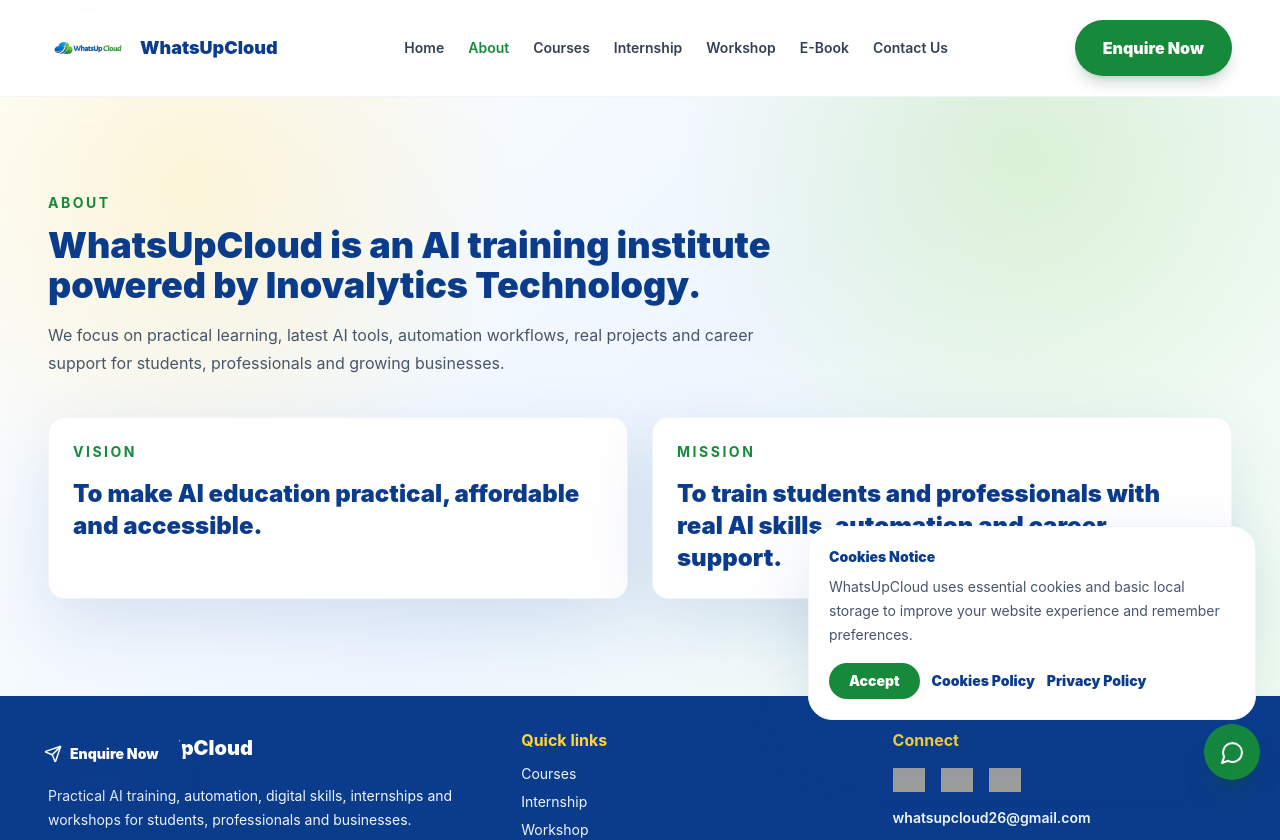
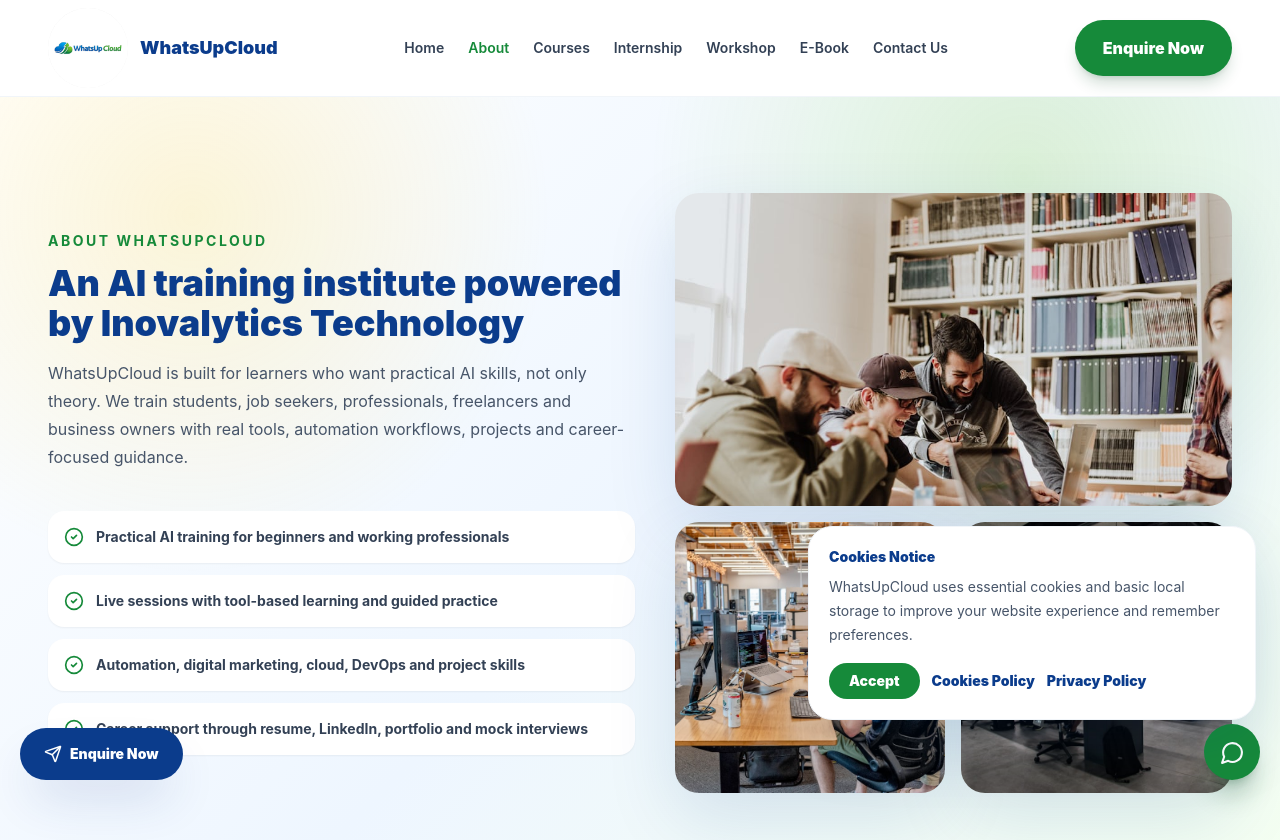
Before and after one commit to whatsupcloud/WhatsupcloudWebsite, a React (Vite) app in the folder frontend/: page /about in a window 1280 px wide. Shown: the top 840 px of the page. Built offline with nearby package versions, Linux system fonts and the light colour scheme; grey boxes are pictures that could not be loaded.

Commit message:
Add WhatsUpCloud intro and AI visuals

```diff
--- a/frontend/src/pages/About.jsx
+++ b/frontend/src/pages/About.jsx
@@ -1,11 +1,46 @@
+import { CheckCircle2 } from "lucide-react";
 import SectionTitle from "../components/SectionTitle.jsx";
+import courseCloud from "../assets/showcase/course-cloud.jpg";
+import courseGenai from "../assets/showcase/course-genai.jpg";
+import courseSoftware from "../assets/showcase/course-software.jpg";
 
 export default function About() {
+  const focusAreas = [
+    "Practical AI training for beginners and working professionals",
+    "Live sessions with tool-based learning and guided practice",
+    "Automation, digital marketing, cloud, DevOps and project skills",
+    "Career support through resume, LinkedIn, portfolio and mock interviews"
+  ];
+
   return (
-    <section className="section orb-free-gradient">
-      <div className="container-max">
-        <SectionTitle eyebrow="About" title="WhatsUpCloud is an AI training institute powered by Inovalytics Technology." text="We focus on practical learning, latest AI tools, automation workflows, real projects and career support for students, professionals and growing businesses." />
-        <div className="grid gap-6 md:grid-cols-2">
+    <>
+      <section className="section orb-free-gradient">
+        <div className="container-max grid items-center gap-10 lg:grid-cols-[1fr_0.95fr]">
+          <div>
+            <SectionTitle
+              eyebrow="About WhatsUpCloud"
+              title="An AI training institute powered by Inovalytics Technology"
+              text="WhatsUpCloud is built for learners who want practical AI skills, not only theory. We train students, job seekers, professionals, freelancers and business owners with real tools, automation workflows, projects and career-focused guidance."
+            />
+            <div className="grid gap-3">
+              {focusAreas.map((item) => (
+                <div key={item} className="flex items-center gap-3 rounded-2xl bg-white p-4 text-sm font-bold text-slate-700 shadow-sm">
+                  <CheckCircle2 className="shrink-0 text-brandGreen" size={20} />
+                  {item}
+                </div>
+              ))}
+            </div>
+          </div>
+          <div className="grid grid-cols-2 gap-4">
+            <img src={courseGenai} alt="Generative AI training" loading="lazy" decoding="async" className="col-span-2 aspect-[16/9] rounded-3xl object-cover shadow-premium" />
+            <img src={courseCloud} alt="Cloud and AI learning" loading="lazy" decoding="async" className="aspect-square rounded-3xl object-cover shadow-premium" />
+            <img src={courseSoftware} alt="Project development training" loading="lazy" decoding="async" className="aspect-square rounded-3xl object-cover shadow-premium" />
+          </div>
+        </div>
+      </section>
+
+      <section className="section bg-blue-50/70">
+        <div className="container-max grid gap-6 md:grid-cols-2">
           <div className="premium-card">
             <p className="eyebrow">Vision</p>
             <h2 className="mt-4 text-2xl font-black text-primary">To make AI education practical, affordable and accessible.</h2>
@@ -15,7 +50,7 @@
             <h2 className="mt-4 text-2xl font-black text-primary">To train students and professionals with real AI skills, automation and career support.</h2>
           </div>
         </div>
-      </div>
-    </section>
+      </section>
+    </>
   );
 }
--- a/frontend/src/pages/Home.jsx
+++ b/frontend/src/pages/Home.jsx
@@ -3,6 +3,8 @@
 import EnquiryForm from "../components/EnquiryForm.jsx";
 import LogoRibbon from "../components/LogoRibbon.jsx";
 import SectionTitle from "../components/SectionTitle.jsx";
+import courseGenai from "../assets/showcase/course-genai.jpg";
+import courseMarketing from "../assets/showcase/course-marketing.jpg";
 import trainerPhoto from "../assets/trainer-photo.jpg";
 
 function scrollToForm() {
@@ -75,6 +77,29 @@
                   <p className="mt-1 text-base font-black text-primary sm:text-lg">Practical learning with guided support</p>
                 </div>
               </div>
+            </div>
+          </div>
+        </div>
+      </section>
+
+      <section className="section bg-white">
+        <div className="container-max grid items-center gap-8 lg:grid-cols-[0.9fr_1.1fr]">
+          <div className="grid grid-cols-2 gap-4">
+            <img src={courseGenai} alt="AI training visual" loading="lazy" decoding="async" className="aspect-[4/5] rounded-3xl object-cover shadow-premium" />
+            <img src={courseMarketing} alt="AI digital marketing visual" loading="lazy" decoding="async" className="mt-8 aspect-[4/5] rounded-3xl object-cover shadow-premium" />
+          </div>
+          <div>
+            <SectionTitle
+              eyebrow="What is WhatsUpCloud?"
+              title="A practical AI training institute for real skills"
+              text="WhatsUpCloud helps students, job seekers, professionals, freelancers and business owners learn AI in a practical way. Training focuses on live sessions, latest AI tools, automation, digital growth, real projects and career support."
+            />
+            <div className="grid gap-3 sm:grid-cols-2">
+              {["Learn by doing", "Tool-based training", "Project practice", "Career guidance"].map((item) => (
+                <div key={item} className="rounded-2xl bg-green-50 p-4 text-sm font-black text-brandGreen">
+                  {item}
+                </div>
+              ))}
             </div>
           </div>
         </div>
```
